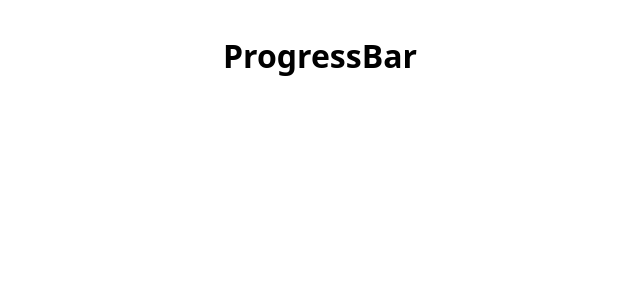
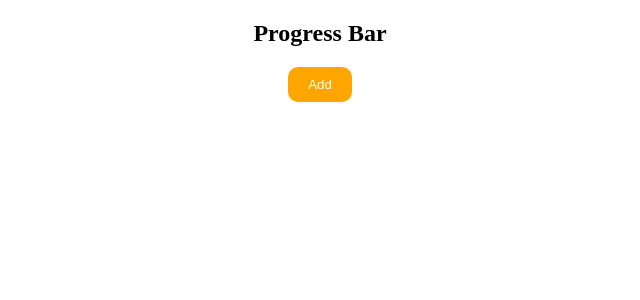
Before and after one commit to Ragulkumarv/progress-bar, a React (Vite) app: page / in a window 1280 px wide. Shown: the top 300 px of the page, without its empty margins (320-960 px from the left). Built offline with nearby package versions, Linux system fonts and the light colour scheme.

Commit message:
commit all

```diff
--- a/src/App.jsx
+++ b/src/App.jsx
@@ -1,12 +1,25 @@
-import "./App.css";
+import { useState } from "react";
 import ProgressBar from "./components/ProgressBar";
 
-function App() {
+const App = () => {
+  const [bars, setBars] = useState([]);
+
+  const handleAdd = () => {
+    setBars((prev) => [...prev, { id: `bar-${prev.length + 1}` }]);
+  };
   return (
-    <>
-      <ProgressBar />
-    </>
+    <section className="container">
+      <h1>Progress Bar</h1>
+      <button className="add-btn" onClick={() => handleAdd()}>
+        Add
+      </button>
+      <div className="bars-container">
+        {bars.map((item) => (
+          <ProgressBar key={item.id} />
+        ))}
+      </div>
+    </section>
   );
-}
+};
 
 export default App;
--- a/src/components/ProgressBar.jsx
+++ b/src/components/ProgressBar.jsx
@@ -1,5 +1,27 @@
+import { useEffect, useState } from "react";
+
 const ProgressBar = () => {
-  return <div className="progress-bar">ProgressBar</div>;
+  const [progress, setProgress] = useState(0);
+
+  useEffect(() => {
+    const interval = setInterval(() => {
+      setProgress((prev) => {
+        if (prev >= 100) {
+          clearInterval(interval);
+          return 100;
+        }
+        return prev + 5;
+      });
+    }, 100);
+  }, []);
+  return (
+    <section className="progress-bar">
+      <div
+        className="progress-fill"
+        style={{ transform: `translateX(${progress}%)` }}
+      ></div>
+    </section>
+  );
 };
 
 export default ProgressBar;
--- a/src/index.css
+++ b/src/index.css
@@ -1,6 +1,41 @@
-@import "tailwindcss";
+.container {
+  max-width: 800px;
+  margin: 20px auto;
+  text-align: center;
+}
+
+.add-btn {
+  padding: 10px 20px;
+  border-radius: 10px;
+  background-color: orange;
+  color: white;
+  cursor: pointer;
+  border: none;
+  &:hover {
+    background-color: teal;
+  }
+}
+
+.bars-container {
+  margin-top: 20px;
+}
 
 .progress-bar {
-  font-size: 2rem;
-  font-weight: bold;
+  position: relative;
+  overflow: hidden;
+  margin: 10px 0;
+  background-color: #ddd;
+  border-radius: 10px;
+  width: 100%;
+  height: 20px;
 }
+
+.progress-fill {
+  position: absolute;
+  left: -100%;
+  width: 100%;
+  height: 100%;
+  border-radius: 10px;
+  background-color: deepskyblue;
+  transition: transform 0.1s linear;
+}
```
